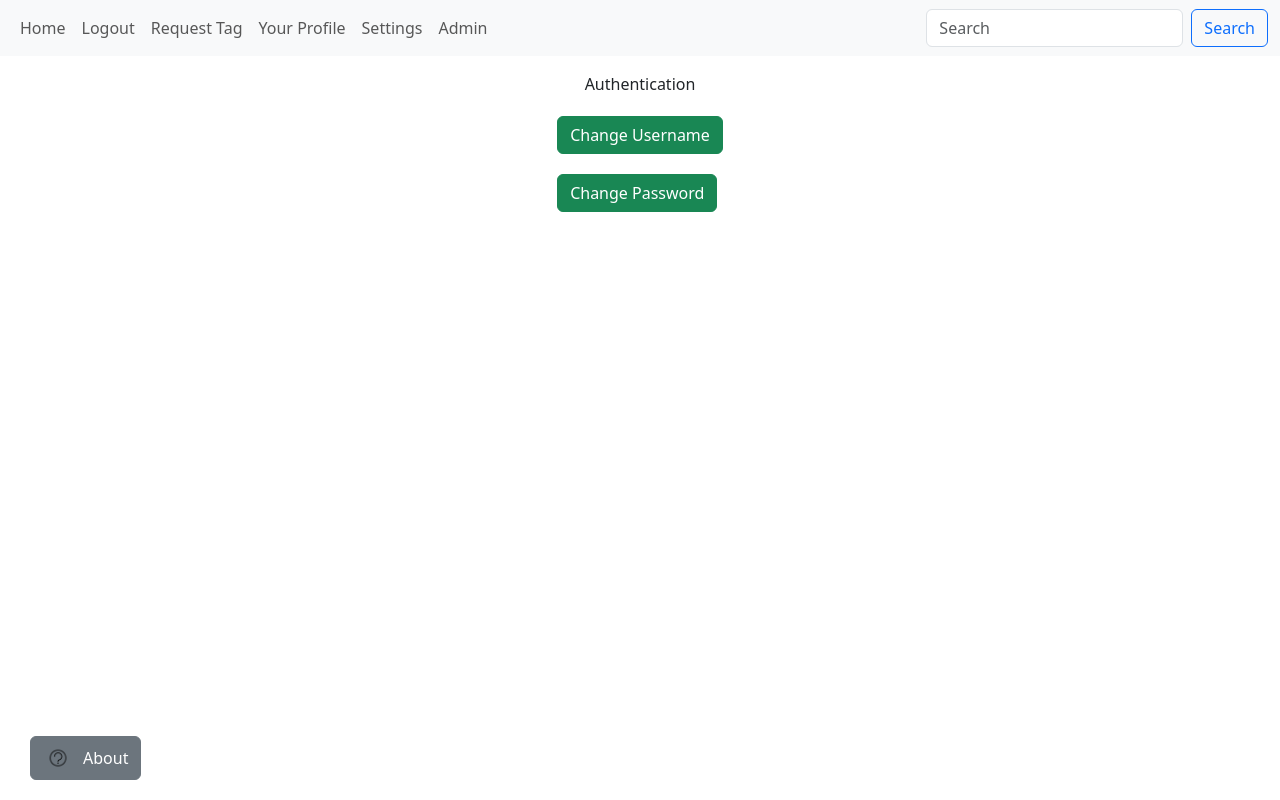
After one commit to nknguyenhc/SuperCellMates, a Django app: page /settings in a window 1280 px wide. The commit adds this page. Run offline with Django 3.2, Linux system fonts and the light colour scheme; the visitor is signed in with stand-in values (Sample User, id 1); some libraries are stand-ins or nearby versions.

Commit message:
Change Username and Password Functionalities

```diff
--- a/supercell_mates/static/script/getCSRF.js
+++ b/supercell_mates/static/script/layout.js
@@ -38,3 +38,13 @@ function formatNumber(num, numOfDigits) {
     const str = num.toString();
     return '0'.repeat(numOfDigits - str.length) + str;
 }
+
+document.addEventListener("DOMContentLoaded", () => {
+    const editPages = document.querySelectorAll(".edit-page");
+    editPages.forEach(editPage => editPage.addEventListener("click", event => {
+        const window = editPage.querySelector(".edit-window");
+        if (!window.contains(event.target) && editPage.contains(event.target)) {
+            editPage.style.display = "none";
+        }
+    }));
+})
--- /dev/null
+++ b/supercell_mates/static/script/user_auth/change_authentication.jsx
@@ -0,0 +1,171 @@
+function ChangeUsername() {
+    const [newUsername, setNewUsername] = React.useState('');
+    const [password, setPassword] = React.useState('');
+    const [errorMessage, setErrorMessage] = React.useState('');
+
+    function submitForm(event) {
+        event.preventDefault();
+        if (newUsername === '') {
+            setErrorMessage('New username cannot be empty');
+            return;
+        } else if (password === '') {
+            setErrorMessage('Password cannot be empty');
+            return;
+        }
+
+        fetch('/change_username', postRequestContent({
+            new_username: newUsername,
+            password: password
+        }))
+            .then(response => {
+                if (response.status !== 200) {
+                    triggerErrorMessage();
+                } else {
+                    response.text().then(text => {
+                        if (text !== "Username changed"){
+                            setErrorMessage(text);
+                        } else {
+                            document.querySelector("#change-username-page").style.display = 'none';
+                            popChangeAuthMessage("Username changed");
+                        }
+                    })
+                }
+            })
+    }
+
+    return (
+        <React.Fragment>
+            <form onSubmit={submitForm}>
+                <div className="mb-3">
+                    <label htmlFor="new-username" className="form-label">New Username</label>
+                    <input type="text" id="new-username" class="form-control" autocomplete="off" onChange={event => {
+                        setNewUsername(event.target.value);
+                        setErrorMessage('');
+                    }} />
+                </div>
+                <div className="mb-3">
+                    <label htmlFor="password" className="form-label">Confirm Password</label>
+                    <input type="password" id="password" class="form-control" onChange={event => {
+                        setPassword(event.target.value);
+                        setErrorMessage('');
+                    }} />
+                </div>
+                <div className="mb-3">
+                    <input type="submit" value="Change Username" className="btn btn-primary" />
+                </div>
+            </form>
+            {
+                errorMessage === ''
+                ? ''
+                : <div>
+                    <div className="alert alert-danger" role="alert">{errorMessage}</div>
+                </div>
+            }
+        </React.Fragment>
+    );
+}
+
+
+function ChangePassword() {
+    const [oldPassword, setOldPassword] = React.useState('');
+    const [newPassword, setNewPassword] = React.useState('');
+    const [confirmNewPassword, setConfirmNewPassword] = React.useState('');
+    const [errorMessage, setErrorMessage] = React.useState('');
+
+    function submitForm(event) {
+        event.preventDefault();
+        if (oldPassword === '') {
+            setErrorMessage("Old password cannot be empty!");
+            return;
+        } else if (newPassword === '') {
+            setErrorMessage("New password cannot be empty!");
+            return;
+        } else if (newPassword !== confirmNewPassword) {
+            setErrorMessage("Password and confirm password do not match!");
+            return;
+        }
+
+        fetch('/change_password', postRequestContent({
+            old_password: oldPassword,
+            new_password: newPassword
+        }))
+            .then(response => {
+                if (response.status !== 200) {
+                    triggerErrorMessage();
+                    response.text().then(text => console.log(text));
+                } else {
+                    response.text().then(text => {
+                        if (text !== "Password changed") {
+                            setErrorMessage(text);
+                        } else {
+                            document.querySelector("#change-password-page").style.display = 'none';
+                            popChangeAuthMessage("Password changed");
+                        }
+                    })
+                }
+            })
+    }
+
+    return (
+        <React.Fragment>
+            <form onSubmit={submitForm}>
+                <div className="mb-3">
+                    <label htmlFor="old-password" className="form-label">Old Password</label>
+                    <input type="password" id="old-password" class="form-control" onChange={event => setOldPassword(event.target.value)} />
+                </div>
+                <div className="mb-3">
+                    <label htmlFor="new-password" className="form-label">New Password</label>
+                    <input type="password" id="new-password" class="form-control" onChange={event => {
+                        setNewPassword(event.target.value);
+                        setErrorMessage('')
+                    }} />
+                </div>
+                <div className="mb-3">
+                    <label htmlFor="confirm-new-password" className="form-label">Confirm New Password</label>
+                    <input type="password" id="confirm-new-password" class="form-control" onChange={event => {
+                        setConfirmNewPassword(event.target.value);
+                        setErrorMessage('');
+                    }} />
+                </div>
+                <div className="mb-3">
+                    <input type="submit" value="Update Password" className="btn btn-primary" />
+                </div>
+            </form>
+            {
+                errorMessage === ''
+                ? ''
+                : <div>
+                    <div className="alert alert-danger" role="alert">{errorMessage}</div>
+                </div>
+            }
+        </React.Fragment>
+    );
+}
+
+
+function popChangeUsernameWindow() {
+    const changeUsernamePage = document.querySelector("#change-username-page");
+    Array.from(changeUsernamePage.children).forEach(child => changeUsernamePage.removeChild(child));
+    const newWindow = document.createElement("div");
+    newWindow.className = "edit-window p-3";
+    ReactDOM.render(<ChangeUsername />, newWindow);
+    changeUsernamePage.appendChild(newWindow);
+    changeUsernamePage.style.display = 'block';
+}
+
+
+function popChangePasswordWindow() {
+    const changePasswordPage = document.querySelector("#change-password-page");
+    Array.from(changePasswordPage.children).forEach(child => changePasswordPage.removeChild(child));
+    const newWindow = document.createElement("div");
+    newWindow.className = "edit-window p-3";
+    ReactDOM.render(<ChangePassword />, newWindow);
+    changePasswordPage.appendChild(newWindow);
+    changePasswordPage.style.display = 'block';
+}
+
+
+function popChangeAuthMessage(message) {
+    document.querySelector("#change-authentication-message-body").innerHTML = message;
+    document.querySelector("#change-authentication-button").click();
+}
--- /dev/null
+++ b/supercell_mates/static/script/user_auth/settings.js
@@ -0,0 +1,8 @@
+document.addEventListener("DOMContentLoaded", () => {
+    document.querySelector("#change-username-button").addEventListener('click', () => {
+        popChangeUsernameWindow();
+    });
+    document.querySelector("#change-password-button").addEventListener('click', () => {
+        popChangePasswordWindow();
+    });
+});
--- a/supercell_mates/static/style/layout.css
+++ b/supercell_mates/static/style/layout.css
@@ -21,3 +21,29 @@
     height: 25px;
     width: 25px;
 }
+
+.edit-page {
+    position: fixed;
+    top: 0px;
+    left: 0px;
+    z-index: 10;
+    height: 100vh;
+    width: 100vw;
+    background-color: rgba(186, 185, 185, 0.7);
+}
+
+.edit-page > * {
+    z-index: 10;
+}
+
+.edit-window {
+    width: 50vw;
+    max-height: 87vh;
+    overflow-y: auto;
+    position: absolute;
+    left: 50vw;
+    top: 70px;
+    transform: translateX(-50%);
+    background-color: white;
+    border-radius: 5px;
+}
--- a/supercell_mates/static/style/user_auth/about.css
+++ b/supercell_mates/static/style/user_auth/about.css
@@ -43,7 +43,7 @@
 .author-social-links {
     display: flex;
     flex-direction: row;
-    gap: 5px;
+    gap: 10px;
 }
 
 .author-social-links img {
--- /dev/null
+++ b/supercell_mates/static/style/user_auth/settings.css
@@ -0,0 +1,16 @@
+#settings-page {
+    display: flex;
+    flex-direction: row;
+    justify-content: center;
+    gap: 30px;
+}
+
+.settings-section {
+    display: flex;
+    flex-direction: column;
+    gap: 20px;
+}
+
+.settings-label {
+    align-self: center;
+}
--- a/supercell_mates/static/style/user_profile/user_profile_layout.css
+++ b/supercell_mates/static/style/user_profile/user_profile_layout.css
@@ -73,6 +73,11 @@
     width: 20px;
 }
 
+#profile-page-content {
+    width: 60vw;
+    min-width: 400px;
+}
+
 #profile-posts {
     margin-top: 40px;
     display: flex;
@@ -105,6 +110,7 @@
 
 .post-content {
     white-space: pre-line;
+    text-align: justify;
 }
 
 .post-images {
--- a/supercell_mates/templates/layout.html
+++ b/supercell_mates/templates/layout.html
@@ -6,7 +6,8 @@
         <script crossorigin src="https://unpkg.com/react-dom@18/umd/react-dom.production.min.js"></script>
         <script src="https://unpkg.com/babel-standalone@6/babel.min.js"></script>
         <link href="https://cdn.jsdelivr.net/npm/bootstrap@5.3.0-alpha3/dist/css/bootstrap.min.css" rel="stylesheet" integrity="sha384-KK94CHFLLe+nY2dmCWGMq91rCGa5gtU4mk92HdvYe+M/SXH301p5ILy+dN9+nJOZ" crossorigin="anonymous">
-        <script src="/static/script/getCSRF.js"></script>
+        <script src="/static/script/layout.js"></script>
+        <link rel="stylesheet" href="/static/style/layout.css">
         {% block title %}
         {% endblock %}
         {% block script %}
--- a/supercell_mates/templates/nav-bar.html
+++ b/supercell_mates/templates/nav-bar.html
@@ -36,6 +36,11 @@
                             <a href="{% url 'user_profile:index' %}" class="nav-link">Your Profile</a>
                         </li>
                     {% endif %}
+                    {% if user.is_authenticated %}
+                        <li class="nav-item">
+                            <a href="{% url 'user_auth:settings' %}" class="nav-link">Settings</a>
+                        </li>
+                    {% endif %}
                     {% if user.is_superuser %}
                         <li class="nav-item">
                             <a href="{% url 'user_auth:admin' %}" class="nav-link">Admin</a>
--- a/supercell_mates/templates/user_auth/about_button.html
+++ b/supercell_mates/templates/user_auth/about_button.html
@@ -4,4 +4,3 @@
         <div>About</div>
     </button>
 </a>
-<link rel="stylesheet" href="/static/style/layout.css">
--- a/supercell_mates/templates/user_auth/admin.html
+++ b/supercell_mates/templates/user_auth/admin.html
@@ -8,7 +8,10 @@
     <link rel="stylesheet" href="/static/style/user_auth/admin.css">
 {% endblock %}
 
+{% block script %}
+    <script type="text/babel" src="/static/script/user_auth/admin.jsx"></script>
+{% endblock %}
+
 {% block body %}
     <div id="admin-page" class="mx-3 my-3"></div>
-    <script type="text/babel" src="/static/script/user_auth/admin.jsx"></script>
 {% endblock %}
--- a/supercell_mates/templates/user_auth/home.html
+++ b/supercell_mates/templates/user_auth/home.html
@@ -9,10 +9,13 @@
     <link rel="stylesheet" href="/static/style/posts/post.css">
 {% endblock %}
 
+{% block script %}
+    <script type="text/babel" src="/static/script/posts/create_post.jsx"></script>
+{% endblock %}
+
 {% block body %}
     <div id="home-content" class="pt-3 pb-5">
         <h3 id="welcome-message">Welcome, {{ user.user_profile.name }} @{{ user.username }}</h3>
         <div id="create-post"></div>
-        <script type="text/babel" src="/static/script/posts/create_post.jsx"></script>
     </div>
 {% endblock %}
--- /dev/null
+++ b/supercell_mates/templates/user_auth/settings.html
@@ -0,0 +1,45 @@
+{% extends 'layout.html' %}
+
+{% block title %}
+    <title>Settings</title>
+{% endblock %}
+
+{% block style %}
+    <link rel="stylesheet" href="/static/style/user_auth/settings.css">
+{% endblock %}
+
+{% block script %}
+    <script src="/static/script/user_auth/settings.js"></script>
+    <script type="text/babel" src="/static/script/user_auth/change_authentication.jsx"></script>
+{% endblock %}
+
+{% block body %}
+    <div id="settings-page" class="mt-3">
+        <div class="settings-section">
+            <div class="settings-label">Authentication</div>
+            <div id="settings-change-username">
+                <button id="change-username-button" class="btn btn-success">Change Username</button>
+                <div id="change-username-page" class="edit-page" style="display: none"></div>
+            </div>
+            <div id="settings-change-password">
+                <button id="change-password-button" class="btn btn-success">Change Password</button>
+                <div id="change-password-page" class="edit-page" style="display: none"></div>
+            </div>
+        </div>
+    </div>
+    <button id="change-authentication-button" style="display: none" type="button" data-bs-toggle="modal" data-bs-target="#change-authentication-message"></button>
+    <div class="modal fade" id="change-authentication-message" tabindex="-1" aria-labelledby="change-authentication-label" aria-hidden="true">
+        <div class="modal-dialog">
+            <div class="modal-content">
+                <div class="modal-header">
+                    <h1 class="modal-title fs-5" id="change-authentication-label">Message</h1>
+                    <button type="button" class="btn-close" data-bs-dismiss="modal" aria-label="Close"></button>
+                </div>
+                <div id="change-authentication-message-body" class="modal-body"></div>
+                <div class="modal-footer">
+                    <button type="button" class="btn btn-secondary" data-bs-dismiss="modal">Close</button>
+                </div>
+            </div>
+        </div>
+    </div>
+{% endblock %}
--- a/supercell_mates/user_auth/urls.py
+++ b/supercell_mates/user_auth/urls.py
@@ -21,4 +21,7 @@ urlpatterns = [
     path('new_tag_admin', views.new_tag_admin, name="new_tag_admin"),
     path('about', views.about, name="about"),
     path('tag_request/<str:tag_name>', views.get_tag_request_icon, name="get_tag_request_icon"),
+    path('settings', views.settings, name="settings"),
+    path('change_username', views.change_username, name="change_username"),
+    path('change_password', views.change_password, name="change_password"),
 ]
--- a/supercell_mates/user_auth/views.py
+++ b/supercell_mates/user_auth/views.py
@@ -183,6 +183,95 @@ def logout_async(request):
     return HttpResponse("logged out")
 
 
+@login_required
+def settings(request):
+    """Render template for settings.
+
+    Args:
+        request (HttpRequest): the request made to this view
+
+    Returns:
+        HttpResponse: the template for adjusting settings
+    """
+    return render(request, "user_auth/settings.html")
+
+
+@login_required
+@require_http_methods(["POST"])
+def change_username(request):
+    """Attempt to change the username of the user.
+    The new username must be provided in the body of the request, with key "new_username"
+    Besides, password must also be provided to confirm the change of username, with key "password"
+
+    Args:
+        request (HttpRequest): the request made to this view
+
+    Returns:
+        HttpResponse: the feedback of the process, if there is a frontend error, return status code 4xx
+    """
+
+    try:
+        new_username = request.POST["new_username"]
+        password = request.POST["password"]
+        if new_username == '' or password == '':
+            return HttpResponseBadRequest("empty username/password")
+        if UserAuth.objects.filter(username=new_username).exists():
+            return HttpResponse("Username already taken")
+
+        user = authenticate(request, username=request.user.username, password=password)
+        if user == request.user:
+            user.username = new_username
+            user.save()
+            login(request, user)
+            return HttpResponse("Username changed")
+        else:
+            return HttpResponse("Password is incorrect")
+
+    except AttributeError:
+        return HttpResponseBadRequest("request does not contain form data")
+    except MultiValueDictKeyError:
+        return HttpResponseBadRequest("request body does not contain an important key")
+
+
+@login_required
+@require_http_methods(["POST"])
+def change_password(request):
+    """Attempt to change the password of the user.
+    The body of the request must contain the following fields:
+        old_password: the old password of the user, to verify that the user is actually making the request
+        new_password: the new password to change to
+
+    Args:
+        request (HttpRequest): the request made to this view
+
+    Returns:
+        HttpResponse: the feedback of the process, if there is a frontend error, return status code 4xx
+    """
+    try:
+        old_password = request.POST["old_password"]
+        new_password = request.POST["new_password"]
+        if old_password == '' or new_password == '':
+            return HttpResponseBadRequest("either password is empty")
+        user = authenticate(request, username=request.user.username, password=old_password)
+        if user == request.user:
+            user.set_password(new_password)
+            user.save()
+            login(request, user)
+            return HttpResponse("Password changed")
+        else:
+            return HttpResponse("Old password is incorrect")
+
+    except AttributeError:
+        return HttpResponseBadRequest("request does not contain form data")
+    except MultiValueDictKeyError:
+        return HttpResponseBadRequest("request body does not contain an important key")
+
+
+@login_required
+def apply_admin(request):
+    return render(request, "user_auth/apply_admin.html")
+
+
 def duplicate_tag_exists(tag_name):
     """Determine if any current tag/tag request is the same as the tag name
 
```
Also changed, not shown: supercell_mates/static/script/posts/edit-post.jsx (+8 -12 lines), supercell_mates/static/style/posts/post.css (+0 -26 lines), supercell_mates/templates/user_profile/index.html (+6 -3 lines), supercell_mates/templates/user_profile/setup.html (+7 -4 lines).
